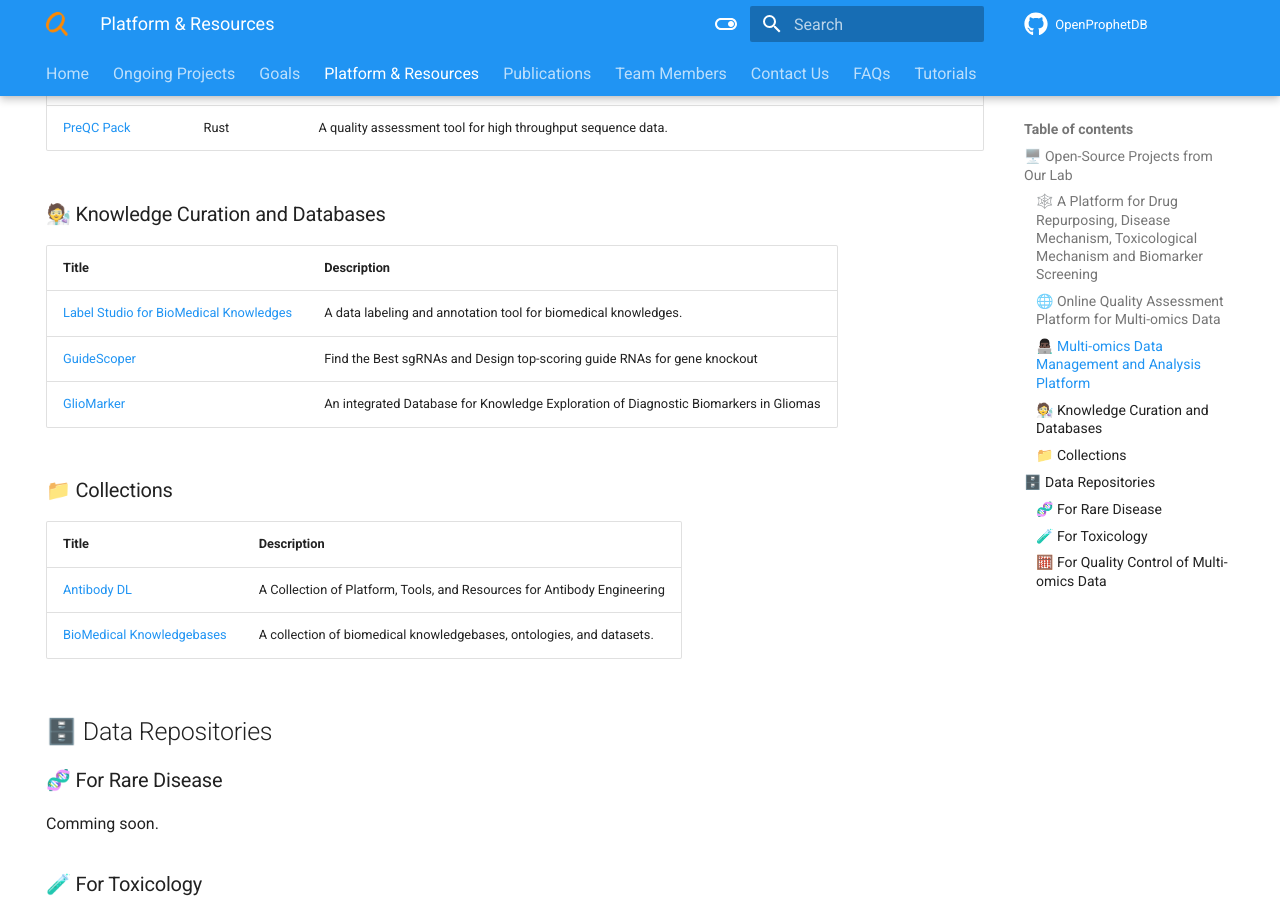
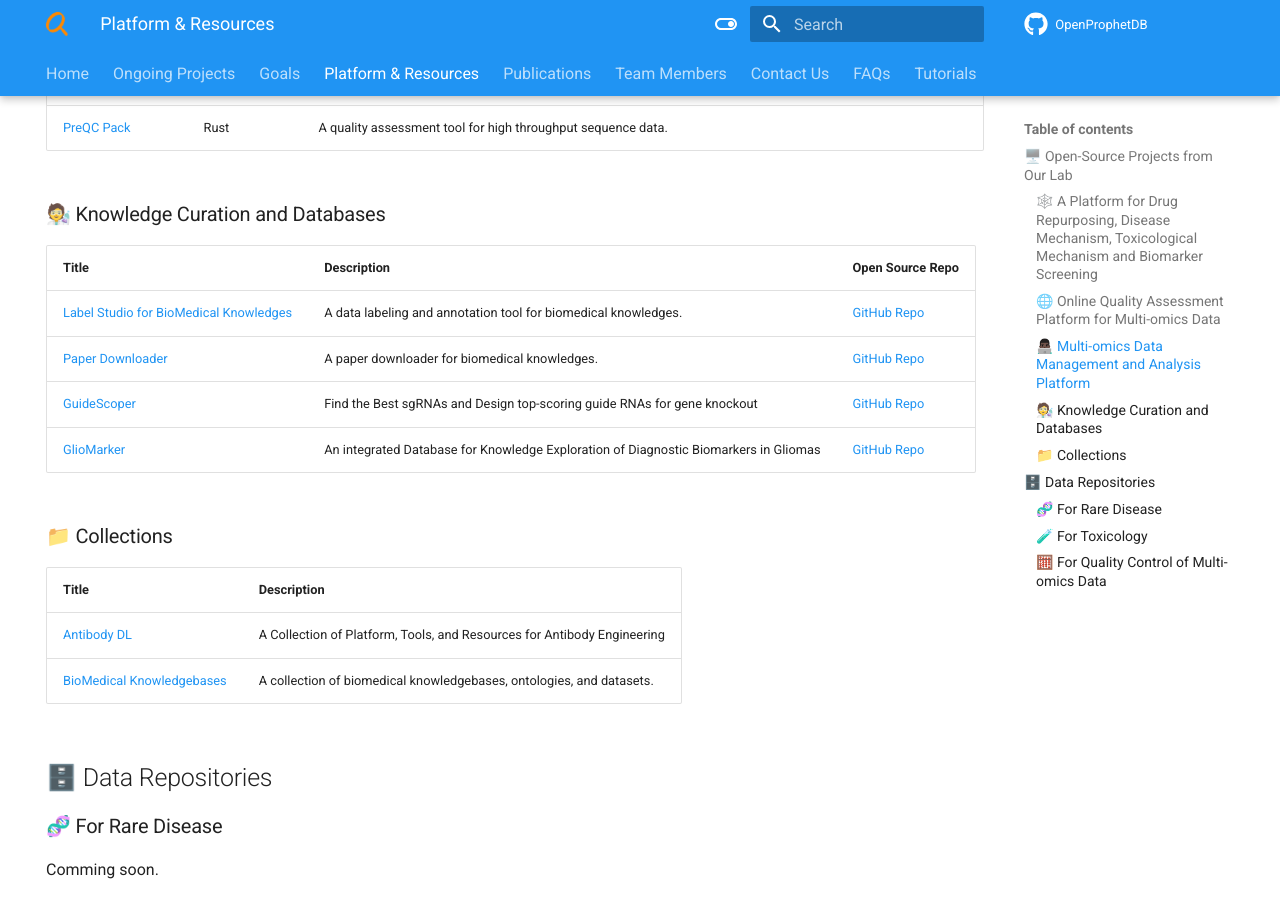
Before and after one commit to yjcyxky/prophetdb.org, an MkDocs documentation site: the page built from docs/platform.md, in a window 1280 px wide and 900 px high, scrolled down 1100 px. Built offline with MkDocs 1.6.1 and Material for MkDocs 9.7.7, drawn with Linux system fonts in a browser that asks for light colours; a script that is not in the unit is left out; comment, search, counter and statistics services are not loaded.

Commit message:
Update the platform doc.

```diff
--- a/docs/platform.md
+++ b/docs/platform.md
@@ -31,11 +31,12 @@ Such as Knowledge Graph, Omics Data Analyzer, QC Tools, Data Repo for BioMedical
 
 ### 🧑‍🔬 Knowledge Curation and Databases
 
-| Title | Description|
-|--|--|
-| [Label Studio for BioMedical Knowledges](https://prophet-studio.3steps.cn/) | A data labeling and annotation tool for biomedical knowledges. |
-| [GuideScoper](https://biosolver.cn/) | Find the Best sgRNAs and Design top-scoring guide RNAs for gene knockout |
-| [GlioMarker](http://gliomarker.prophetdb.org/#/home) | An integrated Database for Knowledge Exploration of Diagnostic Biomarkers in Gliomas |
+| Title | Description| Open Source Repo |
+|--|--|--|
+| [Label Studio for BioMedical Knowledges](https://prophet-studio.3steps.cn/) | A data labeling and annotation tool for biomedical knowledges. | [GitHub Repo](https://github.com/yjcyxky/label-studio) |
+| [Paper Downloader](https://publications.3steps.cn) | A paper downloader for biomedical knowledges. | [GitHub Repo](https://github.com/yjcyxky/paper-downloader) |
+| [GuideScoper](https://biosolver.cn/) | Find the Best sgRNAs and Design top-scoring guide RNAs for gene knockout | [GitHub Repo](https://github.com/yjcyxky/cell-guider) |
+| [GlioMarker](http://gliomarker.prophetdb.org/#/home) | An integrated Database for Knowledge Exploration of Diagnostic Biomarkers in Gliomas | [GitHub Repo](https://github.com/yjcyxky/gliomarker) |
 
 ### 📁 Collections
 
```
